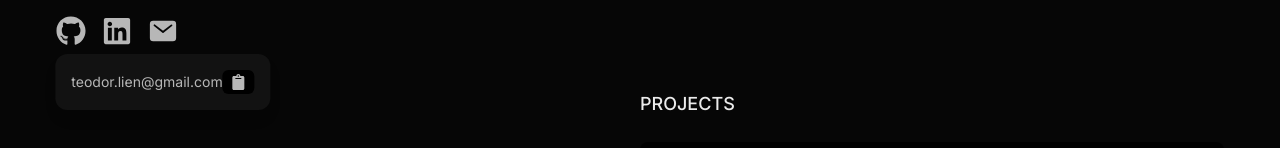
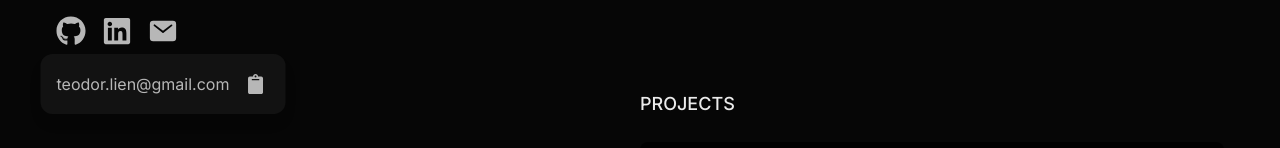
Before and after one commit to Teodor29/Teodor29.github.io, a React (Vite) app: page / in a window 1280 px wide. Both pictures are taken after a click on the button 163 px from the left and 673 px from the top of the page. Shown: the part 642-790 px from the top of the page. Built offline with nearby package versions, Linux system fonts and the light colour scheme.

Commit message:
update styles

```diff
--- a/src/components/MailButton.jsx
+++ b/src/components/MailButton.jsx
@@ -39,15 +39,15 @@ const MailButton = ({ size = 30 }) => {
       {open && (
         <div className=" absolute left-1/2 top-full -translate-x-1/2 mt-2 bg-surface shadow-lg rounded-xl p-4">
           <div className="flex items-center ">
-            <span className="text-sm">{email}</span>
+            <span className="">{email}</span>
             <button
               onClick={handleCopy}
-              className="text-xs bg-black text-fg px-2 py-1 rounded-md hover:text-fg-muted cursor-pointer"
+              className=" text-fg p-1 ml-3 rounded-md hover:text-fg-muted cursor-pointer"
             >
               {copied ? (
-                <FaClipboardCheck size={16} />
+                <FaClipboardCheck size={20} />
               ) : (
-                <FaClipboard size={16} />
+                <FaClipboard size={20} />
               )}
             </button>
           </div>
```
